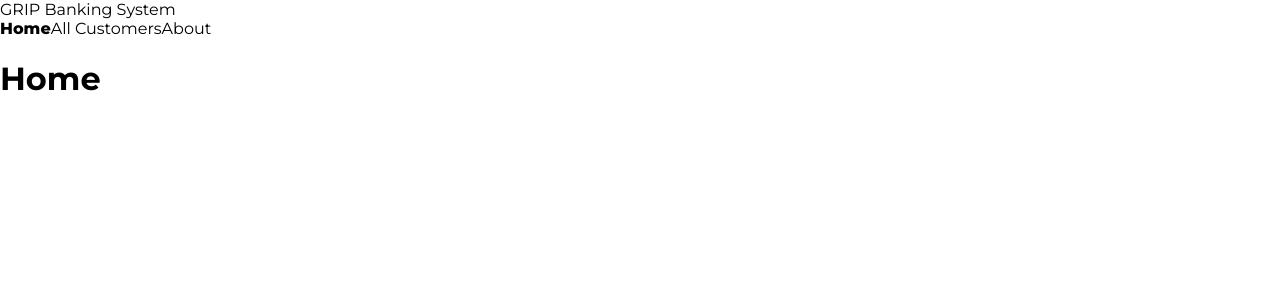
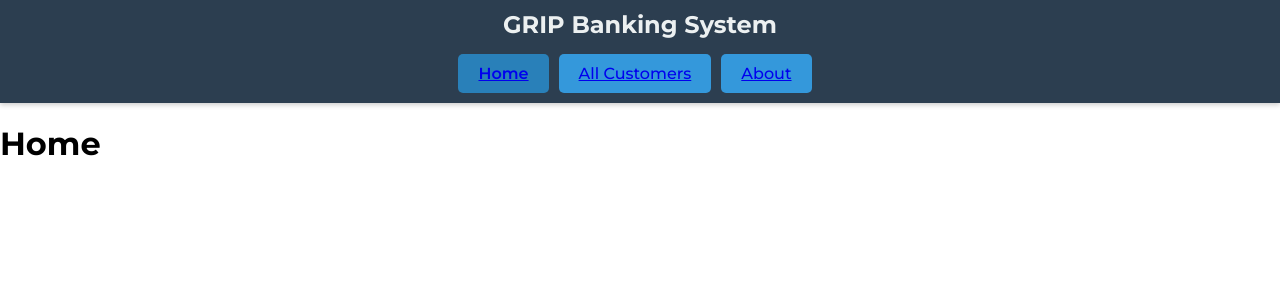
Before and after one commit to snehguptafr/GRIP-banking-system, a React (Vite) app in the folder banking-client/: page / in a window 1280 px wide. Shown: the top 300 px of the page. Built offline with nearby package versions, Linux system fonts and the light colour scheme.

Commit message:
nav styling

```diff
--- a/banking-client/src/components/navbar.css
+++ b/banking-client/src/components/navbar.css
@@ -1,7 +1,59 @@
-.nav-pills > a{
-    color: inherit;
-    text-decoration: none;
+/* Add these styles to your existing styles or create a new CSS file */
+
+nav {
+  background: #2c3e50;
+  padding: 10px;
+  text-align: center;
+  box-shadow: 0 2px 5px rgba(0, 0, 0, 0.2);
 }
-.active{
-    font-weight: 800;
+
+.nav-heading {
+  font-size: 24px;
+  color: #ecf0f1;
+  font-weight: bold;
 }
+
+.nav-links {
+  margin-top: 15px;
+  display: flex;
+  justify-content: center;
+  align-items: center;
+}
+
+.nav-pills {
+  display: inline-block;
+  margin-right: 10px;
+  padding: 10px 20px;
+  border-radius: 5px;
+  color: #ecf0f1;
+  text-decoration: none;
+  background-color: #3498db;
+  transition: background-color 0.3s ease;
+  font-weight: 500;
+}
+
+.nav-pills:hover {
+  background-color: #2980b9;
+}
+
+.active {
+  background-color: #2980b9;
+  font-weight: 600;
+}
+
+.nav-pills, .active {
+  transition: background-color 0.3s ease, color 0.3s ease;
+}
+
+/* Responsive styles */
+@media screen and (max-width: 768px) {
+  .nav-pills {
+    display: block;
+    width: 150px;
+    /* margin: 10px 0; */
+  }
+  .nav-links{
+    flex-direction: column;
+    gap: 10px;
+  }
+}
```
